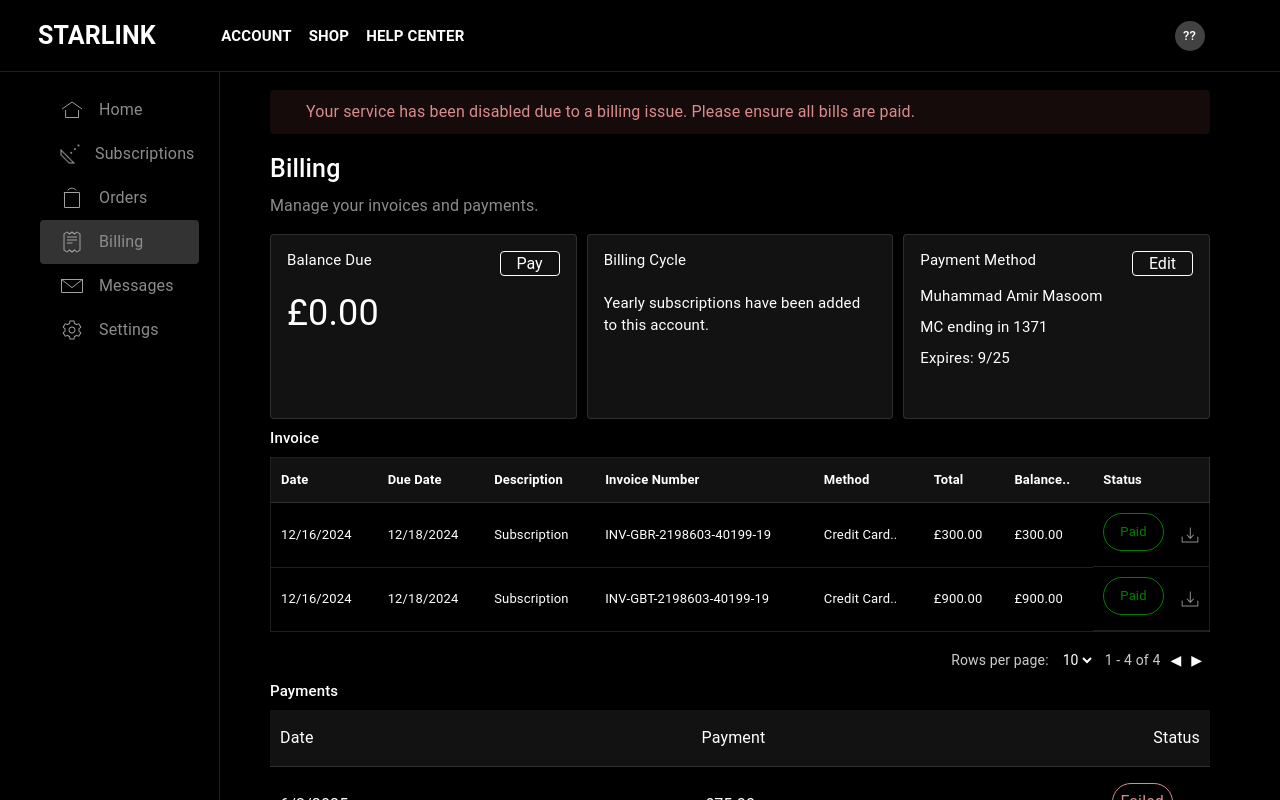
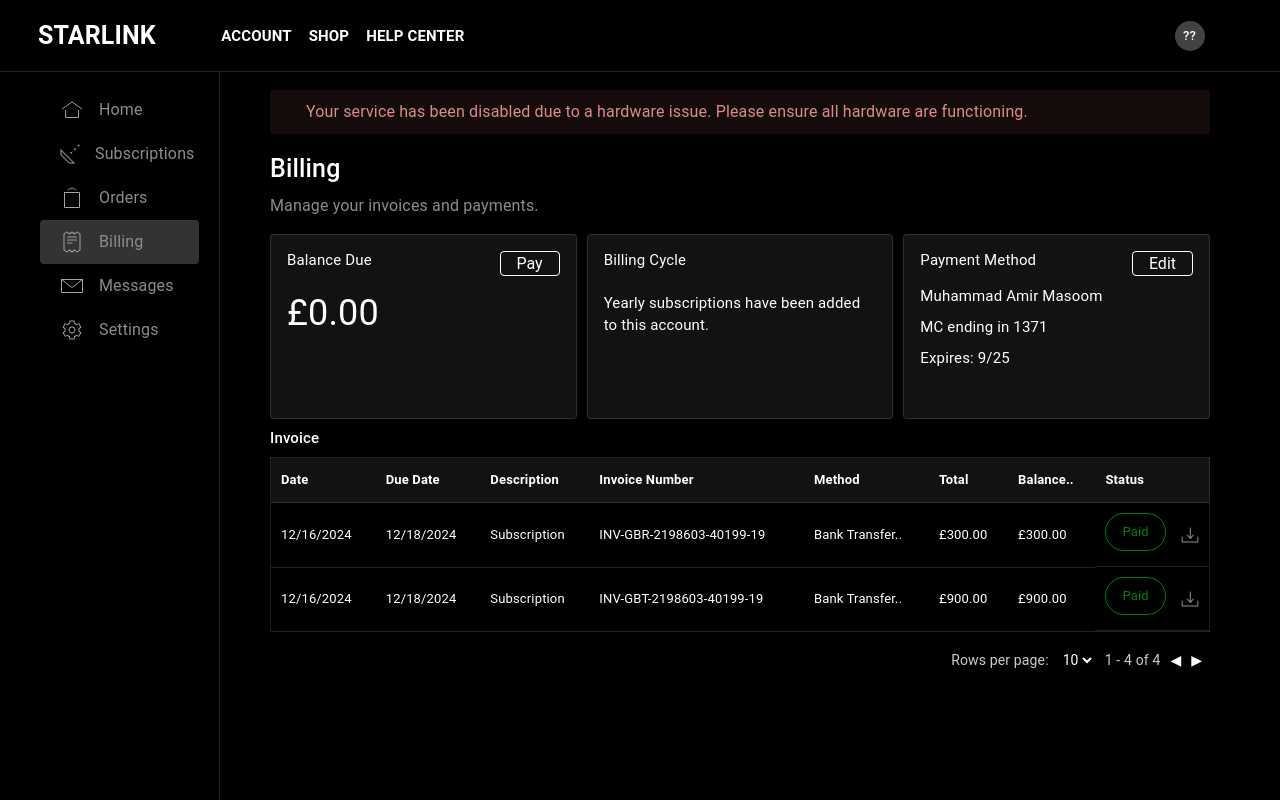
Before and after one commit to Awwal2007/Starlink, a React (Vite) app: page /billing in a window 1280 px wide. Shown: the top 800 px of the page. Built offline with nearby package versions, Linux system fonts and the light colour scheme; some icons are missing; a web font is replaced by a local one.

Commit message:
ddkdddkdk

```diff
--- a/src/components/Billing.jsx
+++ b/src/components/Billing.jsx
@@ -80,7 +80,7 @@
             <div className="warning-banner">
                 <span style={{alignItems:"center", display: "flex"}}>
                     <ErrorOutlineOutlinedIcon/>
-                    <div style={{marginLeft: "10px"}}>Your service has been disabled due to a billing issue. Please ensure all bills are paid.</div>
+                    <div style={{marginLeft: "10px"}}>Your service has been disabled due to a hardware issue. Please ensure all hardware are functioning.</div>
                 </span>
             </div>
             <h2 className='billing' >Billing</h2>
@@ -164,7 +164,7 @@
                             <td>12/18/2024</td>
                             <td>Subscription</td>
                             <td>INV-GBR-2198603-40199-19</td>
-                            <td>Credit Card..</td>
+                            <td>Bank Transfer..</td>
                             <td>£300.00</td>
                             <td>£300.00</td>
                             <td style={{textAlign: "center", display: "flex", justifyContent:"space-between", alignItems:"center"}}>
@@ -179,7 +179,7 @@
                             <td>12/18/2024</td>
                             <td>Subscription</td>
                             <td>INV-GBT-2198603-40199-19</td>
-                            <td>Credit Card..</td>
+                            <td>Bank Transfer..</td>
                             <td>£900.00</td>
                             <td>£900.00</td>
                             <td style={{textAlign: "center", display: "flex", justifyContent:"space-between", alignItems:"center"}}>
@@ -203,7 +203,7 @@
                     <button className='p-button'>{"\u25B6"}</button>
                 </div>
             </div>
-            <div className="billing-payment">
+            {/* <div className="billing-payment">
                 <h2 className='invoice'>Payments</h2>
                 <div style={{backgroundColor: "rgb(18,18,18)"}} className='billing-payment-container'>
                     <div>Date</div>
@@ -231,7 +231,7 @@
                     <button className='p-button'>{"\u25B6"}</button>
                 </div>
 
-            </div>
+            </div> */}
         </div>
     </div>
   )
--- a/src/components/Dashboard.jsx
+++ b/src/components/Dashboard.jsx
@@ -54,7 +54,7 @@
                     <h2 style={{fontSize: "15px", fontWeight: "400", marginBottom: "20px"}}>Balance Due</h2>
                     <div className="balance-amount">
                         <div style={{display: 'inline', marginRight:"8px"}}>
-                            £75.00
+                            £0.00
                         </div>
                         <span className="Unpaid">
                             <ErrorOutlineOutlinedIcon />
```
Also changed, not shown: 1 other file (tests, documents, lock files or other folders).
